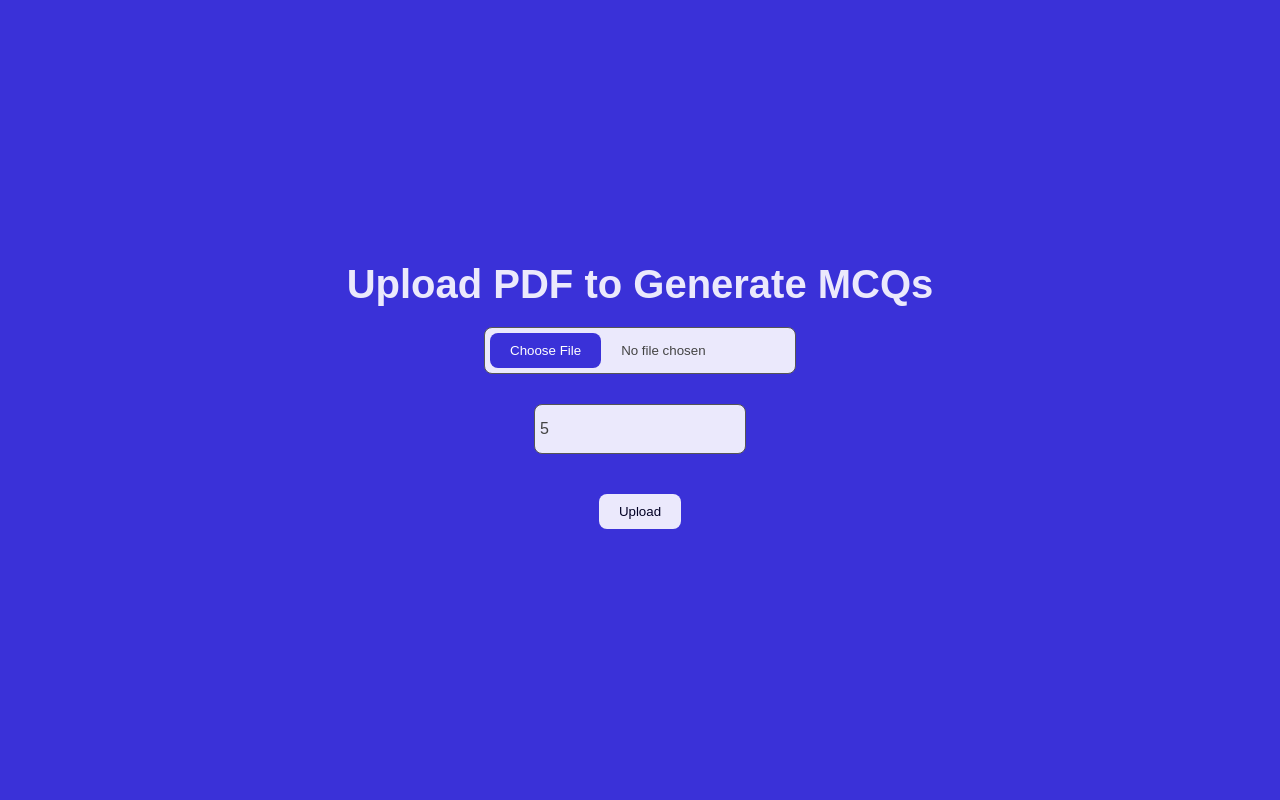
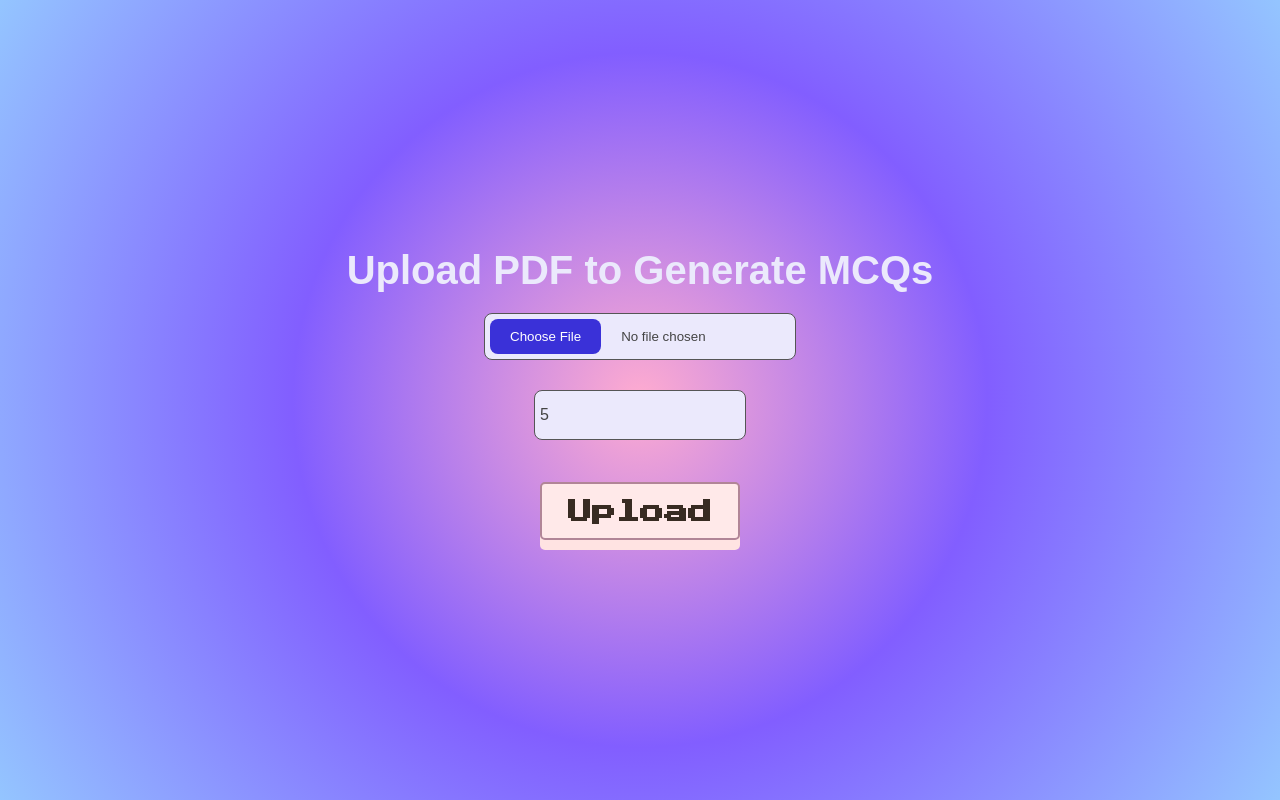
Before and after one commit to 2pa4ul2/MCQ-Quiz-Maker-NLP, a Flask app: page /index in a window 1280 px wide. Run offline with Flask 3, Linux system fonts and the light colour scheme.

Commit message:
UI Update

```diff
--- a/static/css/style.css
+++ b/static/css/style.css
@@ -13,7 +13,8 @@
 
 body{
     font-family: 'Poppins', sans-serif;
-    background-color: var(--primary-color);
+    background: rgb(255,172,208);
+    background: radial-gradient(circle, rgba(255,172,208,1) 0%, rgba(130,94,255,1) 46%, rgba(148,197,255,1) 100%);
 }
 
 .container {
@@ -23,7 +24,6 @@ body{
     display: flex;
     flex-direction: column;
     justify-content: center;
-    background-color: var(--primary-color);
 }
 
     .container h1{
@@ -79,20 +79,43 @@ body{
             font-size: 1rem;
         }
 
-        button{
-            border: none;
-            background: var(--white-color);
-            padding: 10px 20px;
-            border-radius: 8px;
-            color: var(--secondary-color);
-            cursor: pointer;
-            margin: 10px;
-        }
-        button:hover{
-            background: opacity 0.3;
-            transform: scale(1.1);
-            transition: transform .2s ease-in-out;
-        }
+        .button-3d {
+            font-family: "Press Start 2P", system-ui;
+            font-weight: 600;
+            font-size: 1.5rem;
+            position:relative;
+            width: 200px;
+            display:inline-block;
+            color:#382b22;
+            text-decoration:none;
+            border-radius:5px;
+            border:solid 2px #b18597;
+            background:#ffe9e9;
+            text-align:center;
+            padding:16px 18px 14px;
+            margin: 12px;
+
+            -webkit-transition: all 0.1s;
+            -moz-transition: all 0.1s;
+            transition: all 0.1s;
+
+            -webkit-box-shadow: 0px 10px 0px #f9c4d2;
+            -moz-box-shadow: 0px 10px 0px #f9c4d2;
+            box-shadow: 0px 10px 0px #ffe3e2;
+            }
+
+            .button-3d:hover{
+                -webkit-box-shadow: 0px 6px 0px #f9c4d2;
+                box-shadow: 0px 6px 0px #ffe3e2;
+                position:relative;
+            }
+            .button-3d:active{
+                -webkit-box-shadow: 0px 2px 0px #f9c4d2;
+                -moz-box-shadow: 0px 2px 0px #f9c4d2;
+                box-shadow: 0px 2px 0px #ffe3e2;
+                position:relative;
+                top:4px;
+            }
 
     .quizquestions h1{
         display: flex;
--- a/templates/index.html
+++ b/templates/index.html
@@ -2,6 +2,10 @@
 <html lang="en">
 <head>
     <meta charset="UTF-8">
+    <link rel="preconnect" href="https://fonts.googleapis.com">
+    <link rel="preconnect" href="https://fonts.gstatic.com" crossorigin>
+    <link href="https://fonts.googleapis.com/css2?family=Rowdies:wght@300;400;700&display=swap" rel="stylesheet">
+    <link href="https://fonts.googleapis.com/css2?family=Press+Start+2P&display=swap" rel="stylesheet">
     <link rel="stylesheet" href="{{ url_for('static', filename='css/style.css') }}">
     <meta name="viewport" content="width=device-width, initial-scale=1.0">
     <title>Upload PDF</title>
@@ -14,7 +18,7 @@
                 <input type="file" name="pdf_file" accept=".pdf" required>
                 <!-- Add a new input field for specifying the number of questions -->
                 <input type="number" name="num_questions" value="5" min="1" max="100" required>
-                <button type="submit">Upload</button>
+                <button class="button-3d" type="submit">Upload</button>
             </form>
         </div>
     </main>
--- a/templates/landing.html
+++ b/templates/landing.html
@@ -2,6 +2,10 @@
 <html lang="en">
 <head>
     <meta charset="UTF-8">
+    <link rel="preconnect" href="https://fonts.googleapis.com">
+    <link rel="preconnect" href="https://fonts.gstatic.com" crossorigin>
+    <link href="https://fonts.googleapis.com/css2?family=Rowdies:wght@300;400;700&display=swap" rel="stylesheet">
+    <link href="https://fonts.googleapis.com/css2?family=Press+Start+2P&display=swap" rel="stylesheet">
     <link rel="stylesheet" href="{{ url_for('static', filename='css/landing.css') }}">
     <meta name="viewport" content="width=device-width, initial-scale=1.0">
     <title>Generated MCQs</title>
@@ -9,7 +13,7 @@
 <body>
     <main>
         <img src="../static/images/QUIZZABLE.png" alt="">
-        <a class="playcontainer" href="{{ url_for('index') }}">Play</a>
+        <a class="button-3d" href="{{ url_for('index') }}">Play</a>
 
     </main>
 </body>
--- a/templates/questions.html
+++ b/templates/questions.html
@@ -2,6 +2,10 @@
 <html lang="en">
 <head>
     <meta charset="UTF-8">
+    <link rel="preconnect" href="https://fonts.googleapis.com">
+    <link rel="preconnect" href="https://fonts.gstatic.com" crossorigin>
+    <link href="https://fonts.googleapis.com/css2?family=Rowdies:wght@300;400;700&display=swap" rel="stylesheet">
+    <link href="https://fonts.googleapis.com/css2?family=Press+Start+2P&display=swap" rel="stylesheet">
     <link rel="stylesheet" href="{{ url_for('static', filename='css/style.css') }}">
     <meta name="viewport" content="width=device-width, initial-scale=1.0">
     <title>Generated MCQs</title>
@@ -113,6 +117,7 @@
 </head>
 <body>
     <div class="quizquestions">
+        <p class="img"><img src="../static/images/QUIZZABLE.png" alt=""></p>
         <h1>Generated MCQs</h1>
         {% if mcqs %}
         <div id="score">Score: 0/{{ mcqs|length * 10 }}</div>
```
Also changed, not shown: other parts of static/css/style.css (+32 -4 lines), static/css/landing.css (+39 -14 lines).
